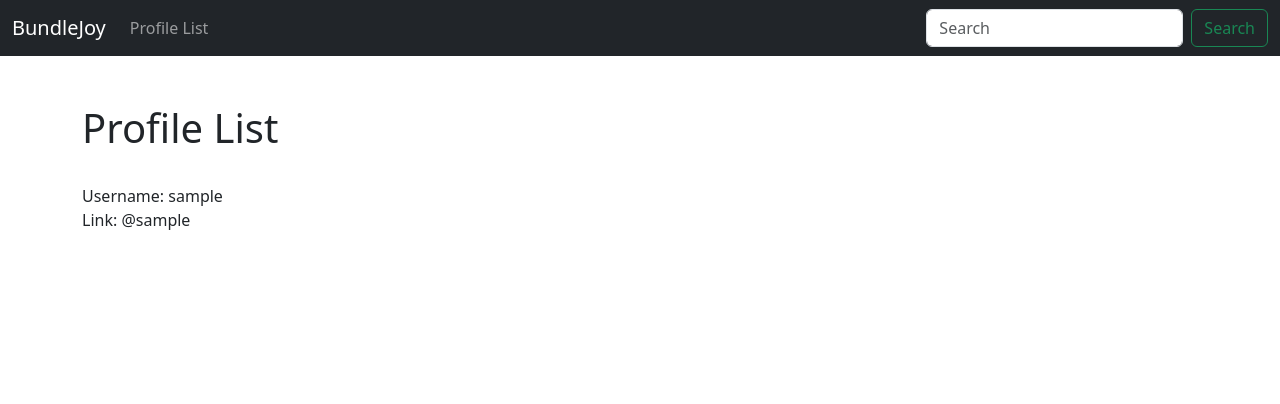
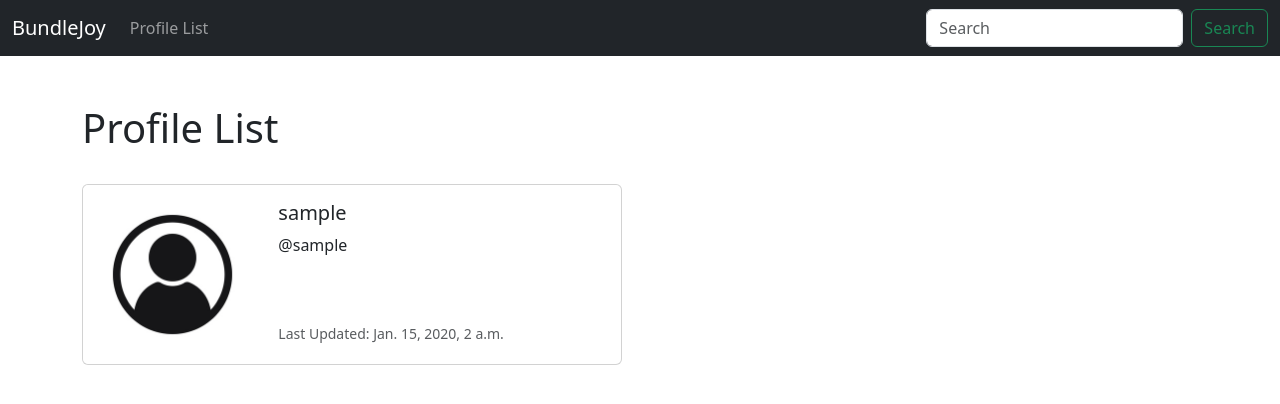
Before and after one commit to dfloresca/bundlejoy, a Django app: template social/templates/profile_list.html in a window 1280 px wide. Shown: the top 404 px of the page. Run offline with Django 5.2, Linux system fonts and the light colour scheme; the template is opened without the code that fills it: values that come from a table or form of the project are taken from there, others are empty; tables that the repository leaves empty hold one stand-in row (values such as "Sample post").

Commit message:
feat: added card view to profile_list.html

```diff
--- a/social/templates/profile_list.html
+++ b/social/templates/profile_list.html
@@ -1,15 +1,29 @@
 {% extends 'base.html' %}
+{% load static %}
 
 {% block content %}
 <h1>Profile List</h1>
-<br/>
+<br />
 
 {% if profiles %}
-    {% for profile in profiles %}
-        Username: {{ profile.user.username }} <br/>
-        Link: @{{ profile.user.username|lower }}
-        <br/><br/>
-    {% endfor %}
+{% for profile in profiles %}
+<div class="card mb-3" style="max-width: 540px;">
+    <div class="row g-0">
+        <div class="col-md-4">
+            <img src="{% static 'images/user.jpeg' %}" class="img-fluid rounded-start" alt="profileimage">
+        </div>
+        <div class="col-md-8">
+            <div class="card-body">
+                <h5 class="card-title">{{ profile.user.username }}</h5>
+                <p class="card-text">@{{ profile.user.username|lower }}</p>
+                <br/> <br/>
+                <p class="card-text"><small class="text-body-secondary">Last Updated: {{profile.date_modified }}</small></p>
+            </div>
+        </div>
+    </div>
+</div>
+<br/><br/>
+{% endfor %}
 {% endif %}
 
 {% endblock %}
```
Also changed, not shown: social/static/images/user.jpeg (added).
